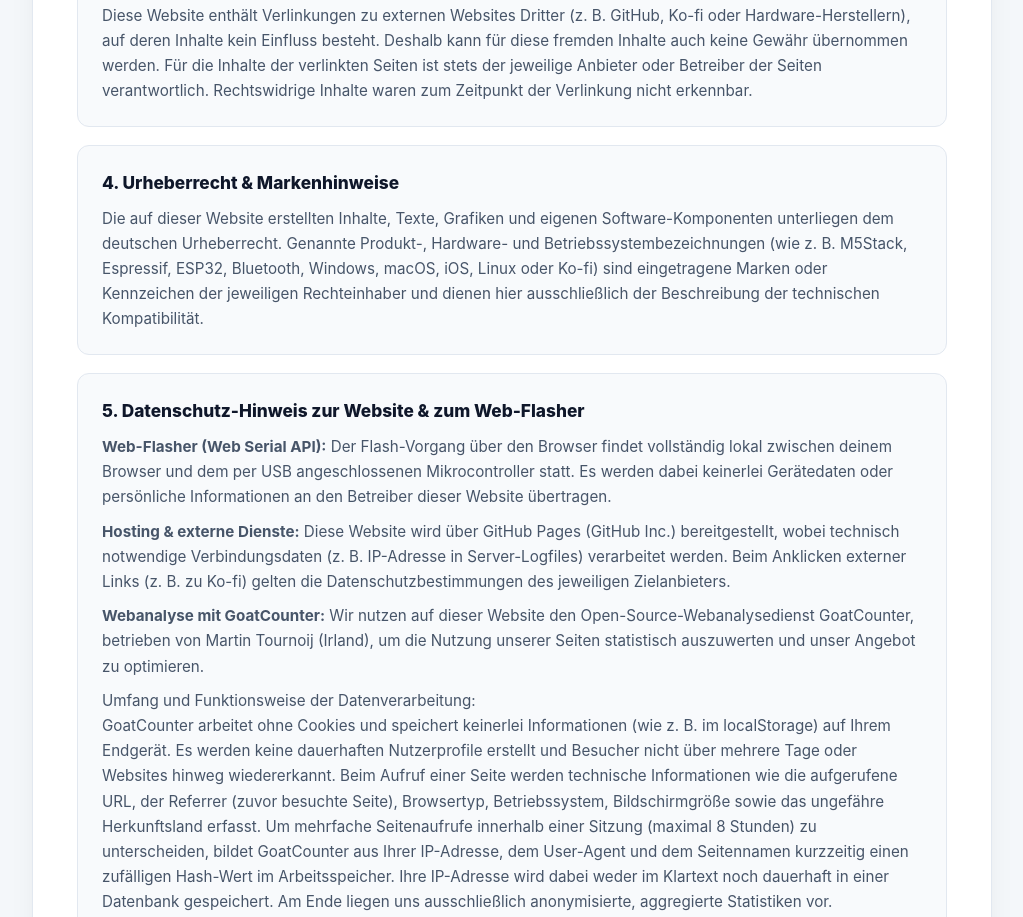
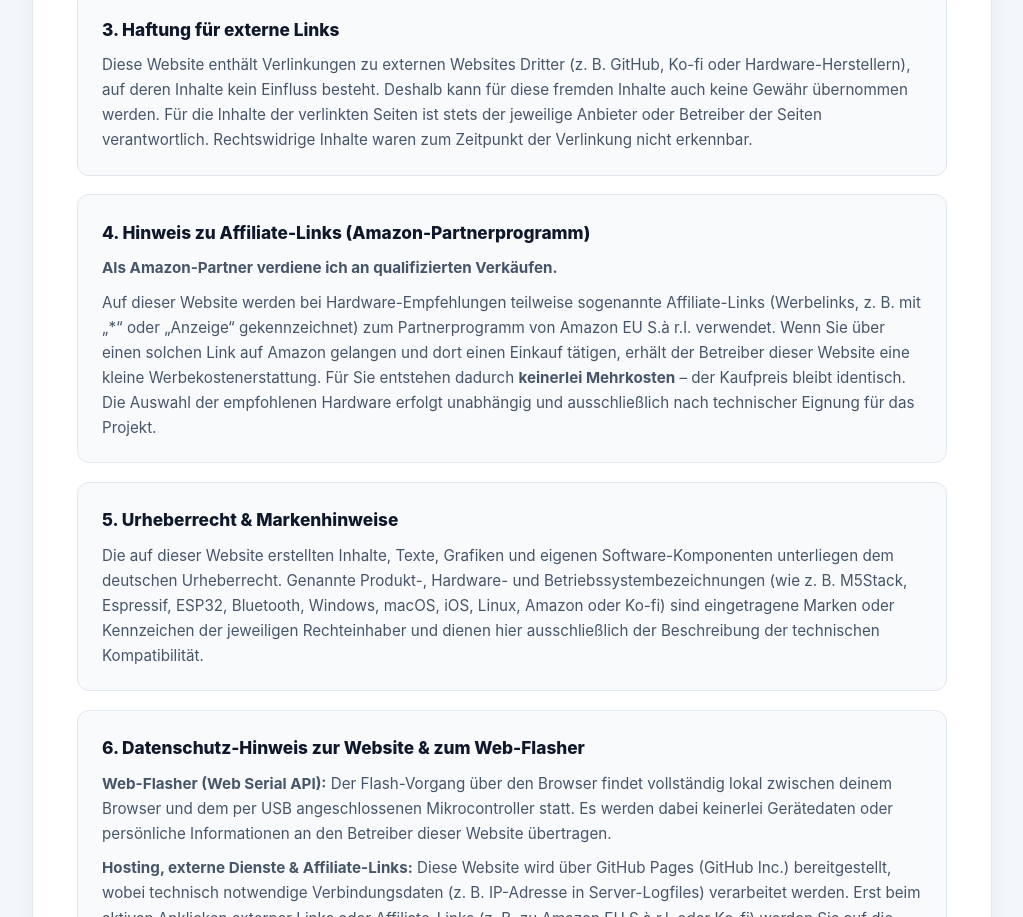
Before and after one commit to iixii-git/JitterJail, a plain HTML site: page menu5.html in a window 1280 px wide. Shown: the part 1617-2534 px from the top of the page, without its empty margins (128-1151 px from the left). Drawn offline with Linux system fonts and the light colour scheme.

Commit message:
Add files via upload

```diff
--- a/menu5.html
+++ b/menu5.html
@@ -269,7 +269,7 @@
           <strong>JitterJail ist kein Medizinprodukt</strong> im Sinne der EU-Medizinprodukteverordnung (Verordnung (EU) 2017/745 – MDR) oder des Medizinprodukterecht-Durchführungsgesetzes (MPDG). Es liegt keine medizinische Zulassung oder Zertifizierung vor.
         </p>
         <p>
-          Bei JitterJail handelt es sich ausschließlich um eine <strong>technische Eingabe- und Bedienungshilfe</strong> (hardwarebasierte Signalglättung für Computer-Mäuse). Das Projekt dient nicht der Diagnose, Therapie, Heilung, Überwachung oder medizinischen Linderung von Krankheiten (wie z. B. Morbus Parkinson oder essentiellem Tremor). Die Inhalte dieser Website stellen keine medizinische oder therapeutische Beratung dar und ersetzen in keinem Fall die Beratung oder Behandlung durch Ärztinnen, Ärzte oder medizinisches Fachpersonal.
+          Bei JitterJail handelt es sich ausschließlich um eine <strong>technische Eingabe- und Bedienungshilfe</strong> (hardwarebasierte Signalglättung für Computer-Mäuse). Das Projekt dient nicht der Diagnose, Therapie, Heilung, Überwachung oder medizinischen Linderung von Krankheiten (wie z. B. Morbus Parkinson oder essentiellem Tremor). Die Inhalte dieser Website stellen keine medizinische oder therapeutische Beratung dar und ersetzen in keinem Fall die Beratung oder Behandlung durch Ärztinnen, Ärzte oder medizinisches Fachpersonal.
         </p>
       </div>
     </div>
@@ -304,7 +304,7 @@
           </p>
         </article>
 
-        <!-- Nicht-kommerzieller Charakter & Streitbeilegung -->
+        <!-- Projektcharakter & Streitbeilegung -->
         <article class="jj-card">
           <div class="jj-card-header">
             <div class="jj-icon" aria-hidden="true">
@@ -316,7 +316,7 @@
           </div>
           <p>
             <strong>Privates, kostenloses Projekt:</strong><br>
-            JitterJail wird als private Initiative kostenfrei zur Verfügung gestellt. Es bestehen keine Kauf-, Lizenz- oder Supportverträge. Eventuelle Zuwendungen über Plattformen wie Ko-fi erfolgen rein freiwillig ohne Anspruch auf Gegenleistung.
+            JitterJail wird als private Initiative kostenfrei zur Verfügung gestellt. Es bestehen keine Kauf-, Lizenz- oder Supportverträge. Eventuelle Zuwendungen über Plattformen wie Ko-fi oder Provisionen über Partnerlinks dienen ausschließlich der Deckung laufender Infrastruktur- und Entwicklungskosten.
           </p>
           <p>
             <strong>Streitbeilegung:</strong><br>
@@ -332,7 +332,7 @@
         <article class="jj-legal-item">
           <h3>1. Haftungsausschluss für Firmware, Hardware & Nutzung (Eigene Gefahr)</h3>
           <p>
-            Die Bereitstellung der JitterJail-Firmware sowie der Anleitungen zum Flashen und Betreiben von Mikrocontrollern (z. B. M5Stack / ESP32-S3) erfolgt kostenlos („wie besehen“ / „as is“) ohne jegliche ausdrückliche oder stillschweigende Gewährleistung.
+            Die Bereitstellung der JitterJail-Firmware sowie der Anleitungen zum Flashen und Betreiben von Mikrocontrollern (z. B. M5Stack / ESP32-S3) erfolgt kostenlos („wie besehen“ / „as is“) ohne jegliche ausdrückliche oder stillschweigende Gewährleistung.
           </p>
           <p>
             Das Aufspielen der Firmware (Flashen) sowie die Verwendung der Hardware-Lösung erfolgen <strong>auf eigene Verantwortung und eigenes Risiko</strong>. Es wird keine Haftung übernommen für direkte oder indirekte Schäden an Hardware, angeschlossenen Computern, Peripheriegeräten, Datenverlust, Systemausfälle oder entgangenen Nutzen, soweit gesetzlich zulässig. Unberührt bleibt die Haftung für Schäden aus der Verletzung des Lebens, des Körpers oder der Gesundheit sowie für Schäden, die auf einer vorsätzlichen oder grob fahrlässigen Pflichtverletzung beruhen.
@@ -349,31 +349,41 @@
         <article class="jj-legal-item">
           <h3>3. Haftung für externe Links</h3>
           <p>
-            Diese Website enthält Verlinkungen zu externen Websites Dritter (z. B. GitHub, Ko-fi oder Hardware-Herstellern), auf deren Inhalte kein Einfluss besteht. Deshalb kann für diese fremden Inhalte auch keine Gewähr übernommen werden. Für die Inhalte der verlinkten Seiten ist stets der jeweilige Anbieter oder Betreiber der Seiten verantwortlich. Rechtswidrige Inhalte waren zum Zeitpunkt der Verlinkung nicht erkennbar.
+            Diese Website enthält Verlinkungen zu externen Websites Dritter (z. B. GitHub, Ko-fi oder Hardware-Herstellern), auf deren Inhalte kein Einfluss besteht. Deshalb kann für diese fremden Inhalte auch keine Gewähr übernommen werden. Für die Inhalte der verlinkten Seiten ist stets der jeweilige Anbieter oder Betreiber der Seiten verantwortlich. Rechtswidrige Inhalte waren zum Zeitpunkt der Verlinkung nicht erkennbar.
           </p>
         </article>
 
         <article class="jj-legal-item">
-          <h3>4. Urheberrecht & Markenhinweise</h3>
+          <h3>4. Hinweis zu Affiliate-Links (Amazon-Partnerprogramm)</h3>
           <p>
-            Die auf dieser Website erstellten Inhalte, Texte, Grafiken und eigenen Software-Komponenten unterliegen dem deutschen Urheberrecht. Genannte Produkt-, Hardware- und Betriebssystembezeichnungen (wie z. B. M5Stack, Espressif, ESP32, Bluetooth, Windows, macOS, iOS, Linux oder Ko-fi) sind eingetragene Marken oder Kennzeichen der jeweiligen Rechteinhaber und dienen hier ausschließlich der Beschreibung der technischen Kompatibilität.
+            <strong>Als Amazon-Partner verdiene ich an qualifizierten Verkäufen.</strong>
+          </p>
+          <p>
+            Auf dieser Website werden bei Hardware-Empfehlungen teilweise sogenannte Affiliate-Links (Werbelinks, z. B. mit „*“ oder „Anzeige“ gekennzeichnet) zum Partnerprogramm von Amazon EU S.à r.l. verwendet. Wenn Sie über einen solchen Link auf Amazon gelangen und dort einen Einkauf tätigen, erhält der Betreiber dieser Website eine kleine Werbekostenerstattung. Für Sie entstehen dadurch <strong>keinerlei Mehrkosten</strong> – der Kaufpreis bleibt identisch. Die Auswahl der empfohlenen Hardware erfolgt unabhängig und ausschließlich nach technischer Eignung für das Projekt.
           </p>
         </article>
 
         <article class="jj-legal-item">
-          <h3>5. Datenschutz-Hinweis zur Website & zum Web-Flasher</h3>
+          <h3>5. Urheberrecht & Markenhinweise</h3>
+          <p>
+            Die auf dieser Website erstellten Inhalte, Texte, Grafiken und eigenen Software-Komponenten unterliegen dem deutschen Urheberrecht. Genannte Produkt-, Hardware- und Betriebssystembezeichnungen (wie z. B. M5Stack, Espressif, ESP32, Bluetooth, Windows, macOS, iOS, Linux, Amazon oder Ko-fi) sind eingetragene Marken oder Kennzeichen der jeweiligen Rechteinhaber und dienen hier ausschließlich der Beschreibung der technischen Kompatibilität.
+          </p>
+        </article>
+
+        <article class="jj-legal-item">
+          <h3>6. Datenschutz-Hinweis zur Website & zum Web-Flasher</h3>
           <p>
             <strong>Web-Flasher (Web Serial API):</strong> Der Flash-Vorgang über den Browser findet vollständig lokal zwischen deinem Browser und dem per USB angeschlossenen Mikrocontroller statt. Es werden dabei keinerlei Gerätedaten oder persönliche Informationen an den Betreiber dieser Website übertragen.
           </p>
           <p>
-            <strong>Hosting & externe Dienste:</strong> Diese Website wird über GitHub Pages (GitHub Inc.) bereitgestellt, wobei technisch notwendige Verbindungsdaten (z. B. IP-Adresse in Server-Logfiles) verarbeitet werden. Beim Anklicken externer Links (z. B. zu Ko-fi) gelten die Datenschutzbestimmungen des jeweiligen Zielanbieters.
+            <strong>Hosting, externe Dienste & Affiliate-Links:</strong> Diese Website wird über GitHub Pages (GitHub Inc.) bereitgestellt, wobei technisch notwendige Verbindungsdaten (z. B. IP-Adresse in Server-Logfiles) verarbeitet werden. Erst beim aktiven Anklicken externer Links oder Affiliate-Links (z. B. zu Amazon EU S.à r.l. oder Ko-fi) werden Sie auf die Seiten des jeweiligen Zielanbieters weitergeleitet. Dabei übermittelt Ihr Browser technische Verbindungsdaten (wie IP-Adresse und Referrer) an den jeweiligen Anbieter, welcher zur Zuordnung von Provisionen ggf. eigene Cookies einsetzt. Es gelten die Datenschutzbestimmungen des jeweiligen Zielanbieters.
           </p>
           <p>
             <strong>Webanalyse mit GoatCounter:</strong>
             Wir nutzen auf dieser Website den Open-Source-Webanalysedienst GoatCounter, betrieben von Martin Tournoij (Irland), um die Nutzung unserer Seiten statistisch auszuwerten und unser Angebot zu optimieren.
           </p>
           <p>
-			Umfang und Funktionsweise der Datenverarbeitung: <br>
+            Umfang und Funktionsweise der Datenverarbeitung:<br>
             GoatCounter arbeitet ohne Cookies und speichert keinerlei Informationen (wie z. B. im localStorage) auf Ihrem Endgerät. Es werden keine dauerhaften Nutzerprofile erstellt und Besucher nicht über mehrere Tage oder Websites hinweg wiedererkannt.
             Beim Aufruf einer Seite werden technische Informationen wie die aufgerufene URL, der Referrer (zuvor besuchte Seite), Browsertyp, Betriebssystem, Bildschirmgröße sowie das ungefähre Herkunftsland erfasst. Um mehrfache Seitenaufrufe innerhalb einer Sitzung (maximal 8 Stunden) zu unterscheiden, bildet GoatCounter aus Ihrer IP-Adresse, dem User-Agent und dem Seitennamen kurzzeitig einen zufälligen Hash-Wert im Arbeitsspeicher. Ihre IP-Adresse wird dabei weder im Klartext noch dauerhaft in einer Datenbank gespeichert. Am Ende liegen uns ausschließlich anonymisierte, aggregierte Statistiken vor.
           </p>
@@ -382,9 +392,8 @@
             Die Verarbeitung erfolgt auf Servern der Hetzner Online GmbH in Deutschland und Finnland (innerhalb der Europäischen Union). Eine Weitergabe der Daten an Dritte oder eine Übermittlung in Drittländer außerhalb der EU findet nicht statt.
           </p>
           <p>
-			Rechtsgrundlage:<br>
+            Rechtsgrundlage & Widerspruchsmöglichkeit (Opt-out):<br>
             Die Verarbeitung erfolgt auf Grundlage unseres berechtigten Interesses an einer datenschutzfreundlichen, anonymisierten Reichweitenmessung und technischen Optimierung unserer Website gemäß Art. 6 Abs. 1 lit. f DSGVO.
-			Widerspruchsmöglichkeit (Opt-out)
             Sie können die Erfassung durch GoatCounter jederzeit verhindern, indem Sie in Ihrem Browser JavaScript deaktivieren, die „Do Not Track“-Funktion Ihres Browsers aktivieren oder die Domain gc.zgo.at über einen Skript- bzw. Werbeblocker blockieren.
           </p>
         </article>
```
Lines whose indentation alone changed are shown as unchanged.
